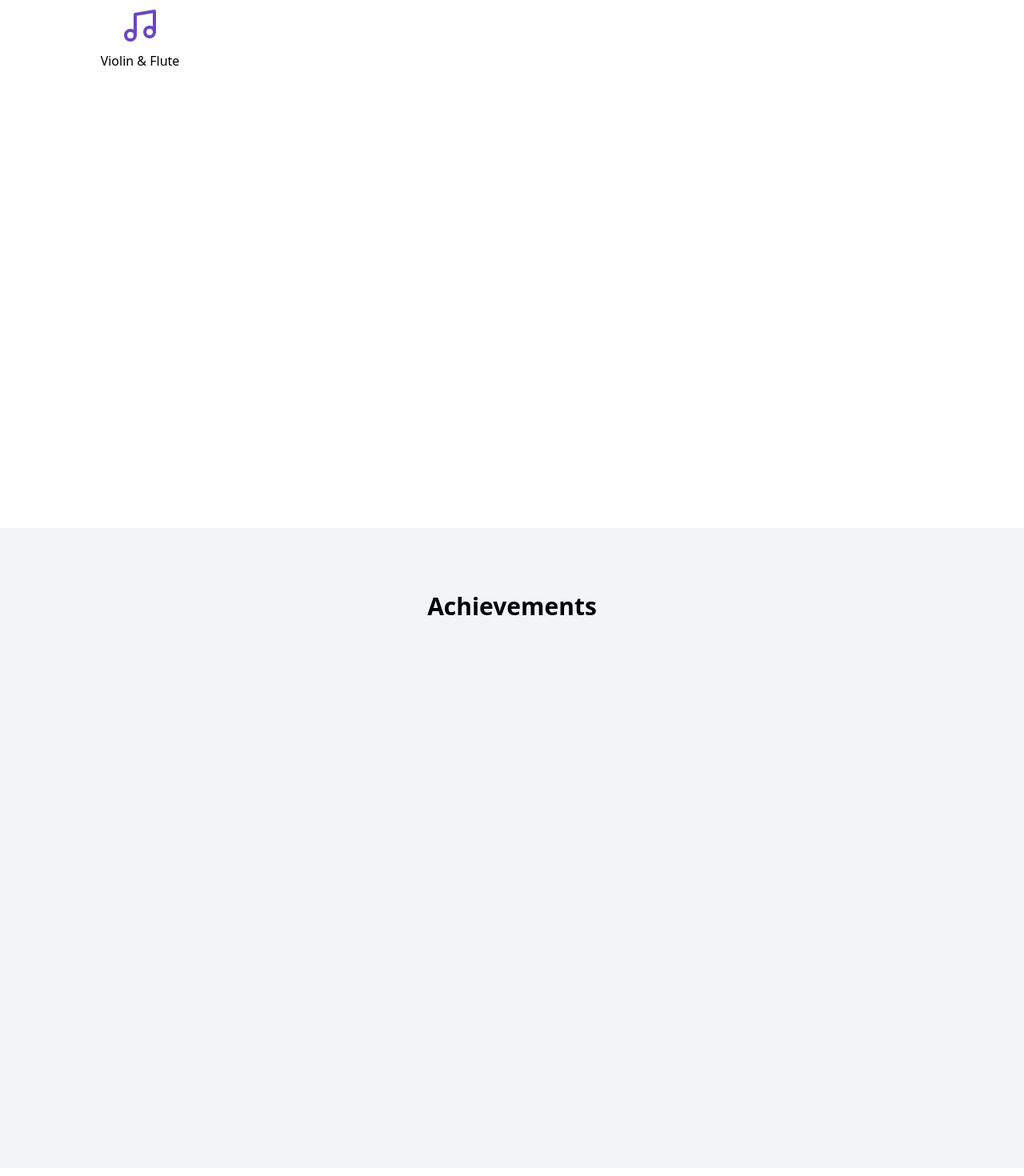
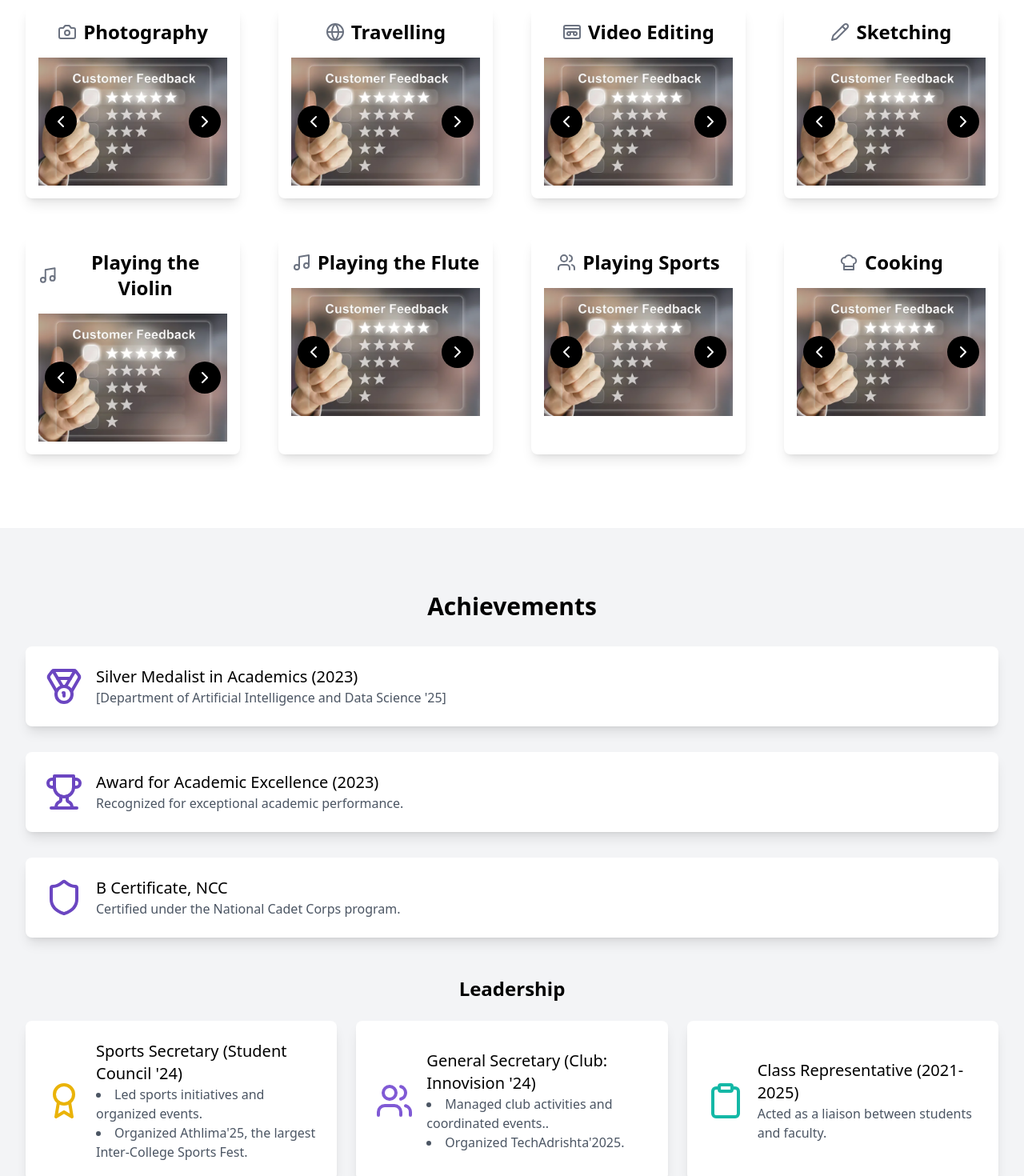
Before and after one commit to thusharashenoi/portfolio, a React (Vite) app: page / in a window 1280 px wide. Shown: the part 5120-6590 px from the top of the page at 80% size. Built offline with nearby package versions, Linux system fonts and the light colour scheme.

Commit message:
v1.2 - outlined achievements and hobbies section.

```diff
--- a/src/App.tsx
+++ b/src/App.tsx
@@ -1,5 +1,5 @@
 import React, { useState } from 'react';
-import { Menu, MapPin, X, Github, Linkedin, Mail, Code, Briefcase, User, Heart, BookOpen, Award, Music, Camera, Globe, Film, Trophy, ChevronLeftIcon, ChevronRightIcon } from 'lucide-react';
+import { Menu, MapPin, X, Pencil, ChefHat, Github, Medal,ShieldCheckIcon, CheckSquare, Shield, ChevronLeft, ChevronRight, Videotape, Linkedin, AwardIcon, Mail, Code, Briefcase, User, Users, Clipboard, Heart, BookOpen, Award, Music, Camera, Globe, Film, Trophy } from 'lucide-react';
 
 function App() {
   const [activeSection, setActiveSection] = useState('about');
@@ -12,6 +12,42 @@ function App() {
 
   const handleOpenVakilModal = () => setIsVakilModalOpen(true);
   const handleCloseVakilModal = () => setIsVakilModalOpen(false);
+
+  const Carousel = ({ images }) => {
+    const [currentIndex, setCurrentIndex] = useState(0);
+
+    const goToPrevious = () => {
+      setCurrentIndex((prevIndex) => (prevIndex === 0 ? images.length - 1 : prevIndex - 1));
+    };
+
+    const goToNext = () => {
+      setCurrentIndex((prevIndex) => (prevIndex === images.length - 1 ? 0 : prevIndex + 1));
+    };
+
+    return (
+      <div className="relative w-full h-40">
+        <div className="carousel-item w-full h-full">
+          <img
+            src={images[currentIndex]}
+            alt={`photo-${currentIndex}`}
+            className="w-full h-full object-cover"
+          />
+        </div>
+        <button
+          className="absolute top-1/2 left-2 transform -translate-y-1/2 text-white bg-black p-2 rounded-full"
+          onClick={goToPrevious}
+        >
+          <ChevronLeft className="w-6 h-6" />
+        </button>
+        <button
+          className="absolute top-1/2 right-2 transform -translate-y-1/2 text-white bg-black p-2 rounded-full"
+          onClick={goToNext}
+        >
+          <ChevronRight className="w-6 h-6" />
+        </button>
+      </div>
+    );
+  };
 
 
   const navigation = [
@@ -520,30 +556,192 @@ function App() {
 </div>
 </section>
 
-
 {/* Hobbies Section */}
 <section id="hobbies" className="py-20">
   <div className="max-w-7xl mx-auto px-4 sm:px-6 lg:px-8">
     <h2 className="text-3xl font-semibold mb-8 text-center">Hobbies</h2>
-              <div className="grid grid-cols-2 sm:grid-cols-3 lg:grid-cols-4 gap-6">
-                <div className="text-center">
-                  <Music className="w-12 h-12 mx-auto text-purple-600" />
-                  <p className="mt-2">Violin & Flute</p>
+    <div className="grid grid-cols-1 sm:grid-cols-2 lg:grid-cols-4 gap-12">
+      {/* Photography */}
+      <div className="text-center bg-white shadow-lg rounded-lg p-4">
+        <h3 className="text-2xl font-semibold mb-4 flex justify-center items-center">
+          <Camera className="w-6 h-6 text-gray-500 mr-2" /> Photography
+        </h3>
+        <Carousel images={[
+          '/static/images/Feedback.jpeg',
+          '/static/images/Dark Pattern.jpeg', // Replace with more images
+          '/static/images/SMITBOT.jpg'
+        ]} />
       </div>
-                {/* Add other hobbies similarly */}
+
+      {/* Travelling */}
+      <div className="text-center bg-white shadow-lg rounded-lg p-4">
+        <h3 className="text-2xl font-semibold mb-4 flex justify-center items-center">
+          <Globe className="w-6 h-6 text-gray-500 mr-2" /> Travelling
+        </h3>
+        <Carousel images={[
+          '/static/images/Feedback.jpeg',
+          '/static/images/Feedback.jpeg', // Replace with more images
+          '/static/images/Feedback.jpeg'
+        ]} />
+      </div>
+
+      {/* Video Editing */}
+      <div className="text-center bg-white shadow-lg rounded-lg p-4">
+        <h3 className="text-2xl font-semibold mb-4 flex justify-center items-center">
+          <Videotape className="w-6 h-6 text-gray-500 mr-2" /> Video Editing
+        </h3>
+        <Carousel images={[
+          '/static/images/Feedback.jpeg',
+          '/static/images/Feedback.jpeg', // Replace with more images
+          '/static/images/Feedback.jpeg'
+        ]} />
+      </div>
+
+      {/* Sketching */}
+      <div className="text-center bg-white shadow-lg rounded-lg p-4">
+        <h3 className="text-2xl font-semibold mb-4 flex justify-center items-center">
+          <Pencil className="w-6 h-6 text-gray-500 mr-2" /> Sketching
+        </h3>
+        <Carousel images={[
+          '/static/images/Feedback.jpeg',
+          '/static/images/Feedback.jpeg', // Replace with more images
+          '/static/images/Feedback.jpeg'
+        ]} />
+      </div>
+
+      {/* Playing the Violin */}
+      <div className="text-center bg-white shadow-lg rounded-lg p-4">
+        <h3 className="text-2xl font-semibold mb-4 flex justify-center items-center">
+          <Music className="w-6 h-6 text-gray-500 mr-2" /> Playing the Violin
+        </h3>
+        <Carousel images={[
+          '/static/images/Feedback.jpeg',
+          '/static/images/Feedback.jpeg', // Replace with more images
+          '/static/images/Feedback.jpeg'
+        ]} />
+      </div>
+
+      {/* Playing the Flute */}
+      <div className="text-center bg-white shadow-lg rounded-lg p-4">
+        <h3 className="text-2xl font-semibold mb-4 flex justify-center items-center">
+          <Music className="w-6 h-6 text-gray-500 mr-2" /> Playing the Flute
+        </h3>
+        <Carousel images={[
+          '/static/images/Feedback.jpeg',
+          '/static/images/Feedback.jpeg', // Replace with more images
+          '/static/images/Feedback.jpeg'
+        ]} />
+      </div>
+
+      {/* Playing Sports */}
+      <div className="text-center bg-white shadow-lg rounded-lg p-4">
+        <h3 className="text-2xl font-semibold mb-4 flex justify-center items-center">
+          <Users className="w-6 h-6 text-gray-500 mr-2" /> Playing Sports
+        </h3>
+        <Carousel images={[
+          '/static/images/Feedback.jpeg',
+          '/static/images/Feedback.jpeg', // Replace with more images
+          '/static/images/Feedback.jpeg'
+        ]} />
+      </div>
+
+      {/* Cooking */}
+      <div className="text-center bg-white shadow-lg rounded-lg p-4">
+        <h3 className="text-2xl font-semibold mb-4 flex justify-center items-center">
+          <ChefHat className="w-6 h-6 text-gray-500 mr-2" /> Cooking
+        </h3>
+        <Carousel images={[
+          '/static/images/Feedback.jpeg',
+          '/static/images/Feedback.jpeg', // Replace with more images
+          '/static/images/Feedback.jpeg'
+        ]} />
+      </div>
     </div>
   </div>
 </section>
+
 
           {/* Achievements Section */}
 <section id="achievements" className="py-20 bg-gray-100">
   <div className="max-w-7xl mx-auto px-4 sm:px-6 lg:px-8">
     <h2 className="text-3xl font-semibold mb-8 text-center">Achievements</h2>
-              <div className="space-y-8">
-                {/* Add achievements similarly */}
+
+    {/* Achievements Section */}
+    <div className="space-y-8 mb-12">
+      <div className="bg-white shadow-lg rounded-lg p-6 flex items-center">
+        <div className="text-blue-500 text-4xl mr-4">
+          <Medal className="w-12 h-12 mx-auto text-purple-600" />
+        </div>
+        <div>
+          <h3 className="text-xl font-medium">Silver Medalist in Academics (2023)</h3>
+          <p className="text-gray-600">
+            [Department of Artificial Intelligence and Data Science '25]
+          </p>
+        </div>
+      </div>
+      <div className="bg-white shadow-lg rounded-lg p-6 flex items-center">
+        <div className="text-green-500 text-4xl mr-4">
+          <Trophy className="w-12 h-12 mx-auto text-purple-600" />
+        </div>
+        <div>
+          <h3 className="text-xl font-medium">Award for Academic Excellence (2023)</h3>
+          <p className="text-gray-600">Recognized for exceptional academic performance.</p>
+        </div>
+      </div>
+      <div className="bg-white shadow-lg rounded-lg p-6 flex items-center">
+        <div className="text-red-500 text-4xl mr-4">
+          <Shield className="w-12 h-12 mx-auto text-purple-600" />
+        </div>
+        <div>
+          <h3 className="text-xl font-medium">B Certificate, NCC</h3>
+          <p className="text-gray-600">Certified under the National Cadet Corps program.</p>
+        </div>
+      </div>
+    </div>
+
+    {/* Leadership Section */}
+    <div>
+      <h3 className="text-2xl font-semibold mb-6 text-center">Leadership</h3>
+      <div className="grid grid-cols-1 md:grid-cols-3 gap-6">
+        <div className="bg-white shadow-lg rounded-lg p-6 flex items-center">
+          <div className="text-yellow-500 text-4xl mr-4">
+            <AwardIcon className="w-12 h-12 mx-auto text-yellow-500" />
+          </div>
+          <div>
+            <h3 className="text-xl font-medium">Sports Secretary (Student Council '24)</h3>
+            <ul className="list-disc list-inside text-gray-600">
+              <li>Led sports initiatives and organized events.</li>
+              <li>Organized Athlima'25, the largest Inter-College Sports Fest.</li>
+            </ul>
+          </div>
+        </div>
+        <div className="bg-white shadow-lg rounded-lg p-6 flex items-center">
+          <div className="text-purple-500 text-4xl mr-4">
+            <Users className="w-12 h-12 mx-auto text-purple-500" />
+          </div>
+          <div>
+          <h3 className="text-xl font-medium">General Secretary (Club: Innovision '24)</h3>
+            <ul className="list-disc list-inside text-gray-600">
+              <li>Managed club activities and coordinated events..</li>
+              <li>Organized TechAdrishta'2025.</li>
+            </ul>
+          </div>
+        </div>
+        <div className="bg-white shadow-lg rounded-lg p-6 flex items-center">
+          <div className="text-teal-500 text-4xl mr-4">
+            <Clipboard className="w-12 h-12 mx-auto text-teal-500" />
+          </div>
+          <div>
+            <h3 className="text-xl font-medium">Class Representative (2021-2025)</h3>
+            <p className="text-gray-600">Acted as a liaison between students and faculty.</p>
+          </div>
+        </div>
+      </div>
     </div>
   </div>
 </section>
+
+
         </div>
       </main>
     </div>
```
Lines whose indentation alone changed are shown as unchanged.
